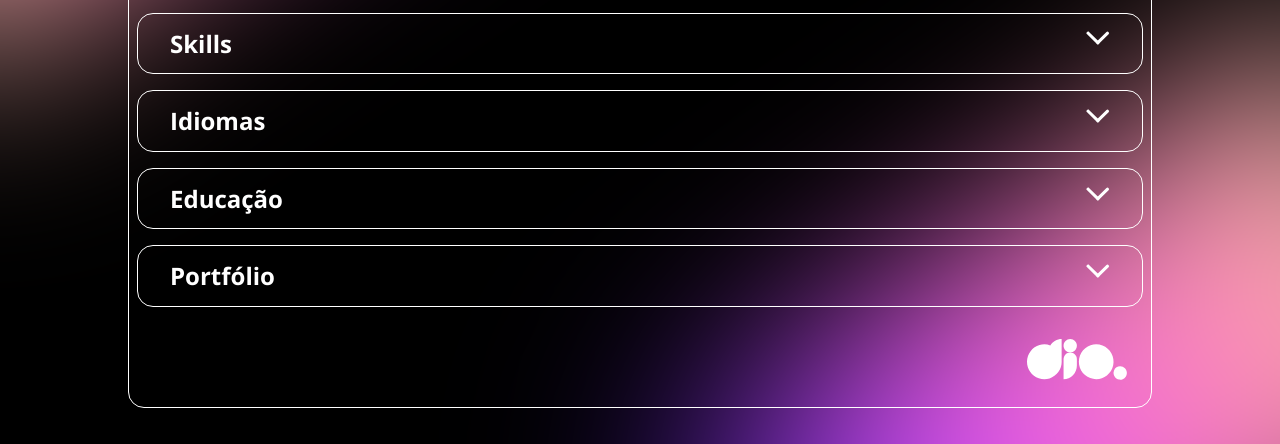
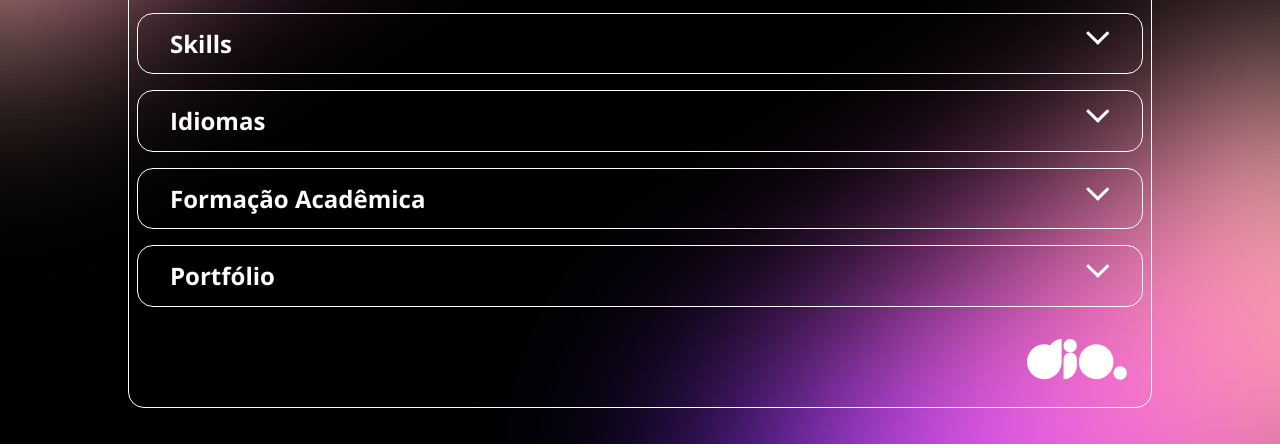
Before and after one commit to vitorVBD/meu-curriculo, a plain HTML site: page index.html in a window 1280 px wide. Shown: the part 356-800 px from the top of the page. Drawn offline with nearby package versions, Linux system fonts and the light colour scheme.

Commit message:
Ajustando HTML

```diff
--- a/index.html
+++ b/index.html
@@ -96,7 +96,7 @@
 
         <section class="acordeon">
             <button class="gatilho" type="button">
-                <h2>Educação</h2>
+                <h2>Formação Acadêmica</h2>
             </button>
             <div class="conteudo">
                 <ul class="education" id="profile.education">
```
